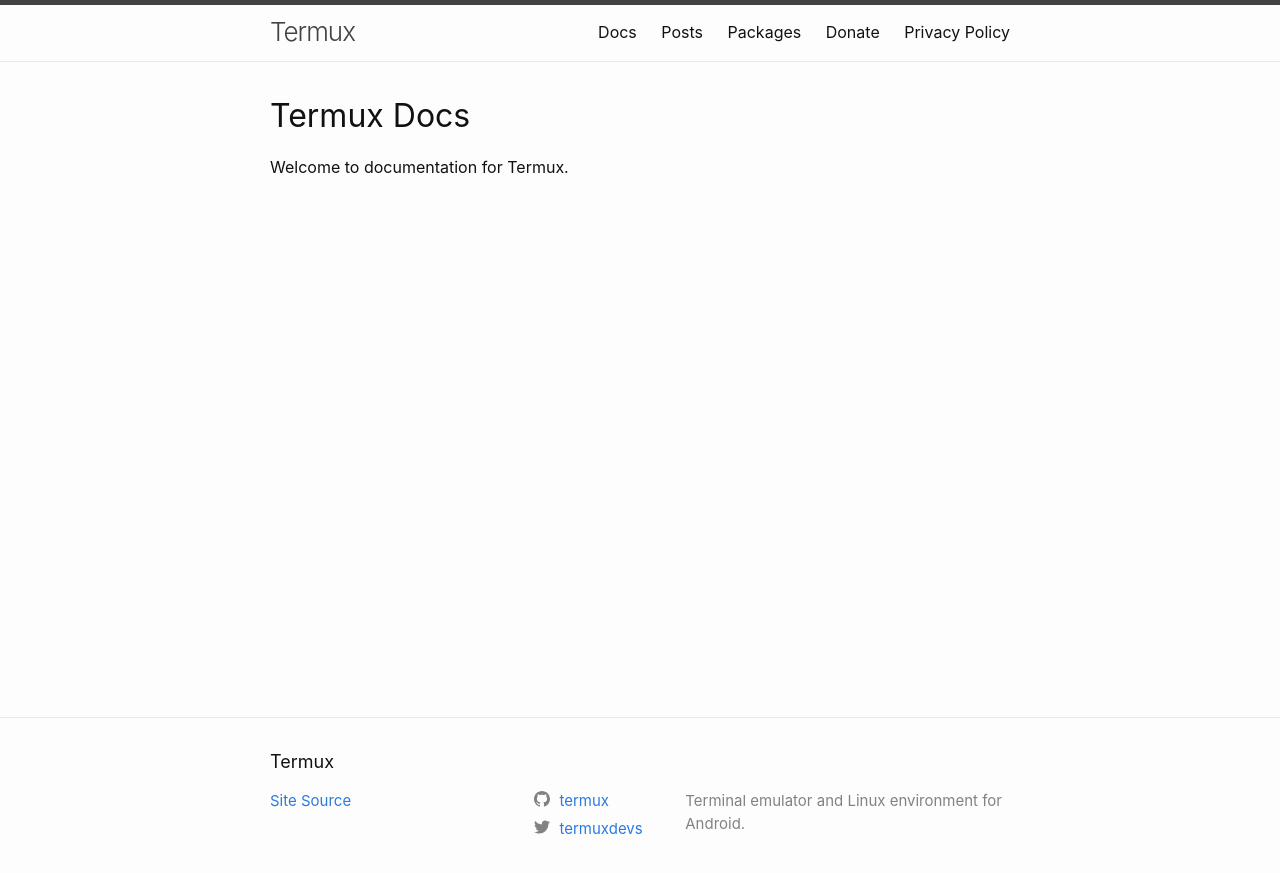
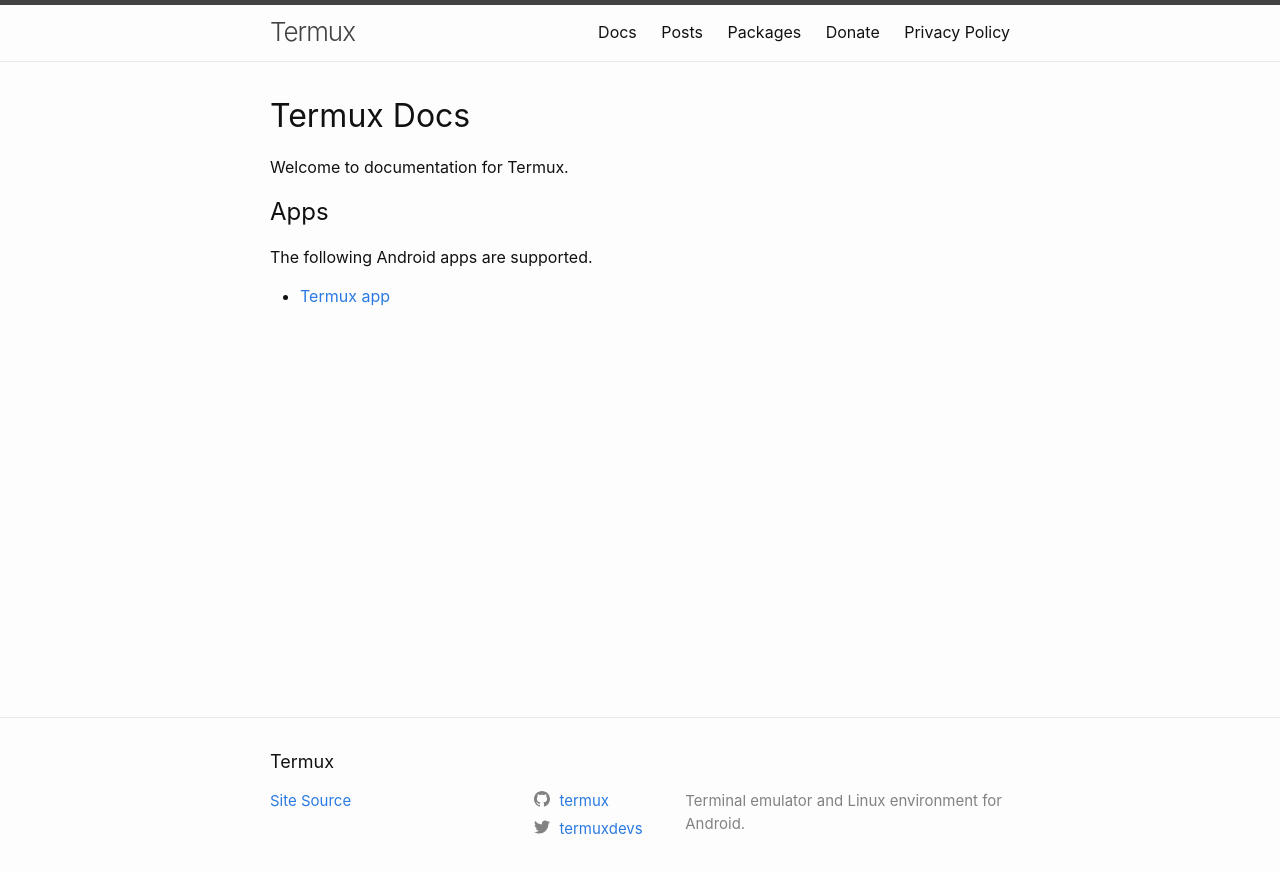
Before and after one commit to termux/termux.github.io, a Jekyll site: the page built from docs/index.md, in a window 1280 px wide. Shown: the top 873 px of the page. Built offline with Jekyll 4.4.1, drawn with Linux system fonts in a browser that asks for light colours; our own code applies the rules of GitHub Pages for plain Markdown files; Markdown is read by kramdown in place of the engine named in the settings.

Commit message:
Added: Start termux app docs support
The termux-app repo is added as a git submodule at `_apps/termux-app` and a symlink is created at `docs/apps/termux` for `_apps/termux-app/docs` directory. This can be done by running `ln -fs ../../_apps/termux-app/docs termux` from `docs/apps` directory.

Due to `_apps` directory starting with an underscore `_`, it will not be processed by jekyll. The symlink is created for the required directory structure of docs for apps and also include/exclude is broken in jekyll 3.x.x (before 4.x.x). The exclude overrides any includes, instead of the other way around.

https://talk.jekyllrb.com/t/include-all-files-in-a-specific-directory-even-if-the-filenames-start-with-underscores/5849/7

https://stackoverflow.com/questions/15152432/jekyll-exclude-folder-but-include-subfolder/67677372#67677372

https://github.com/jekyll/jekyll/issues/4791

```diff
--- a/docs/index.md
+++ b/docs/index.md
@@ -1,3 +1,9 @@
 # Termux Docs
 
 Welcome to documentation for Termux.
+
+## Apps
+
+The following Android apps are supported.
+
+- [Termux app](apps/termux/index.md)
```
Also changed, not shown: .gitmodules (added), 2 other files.
